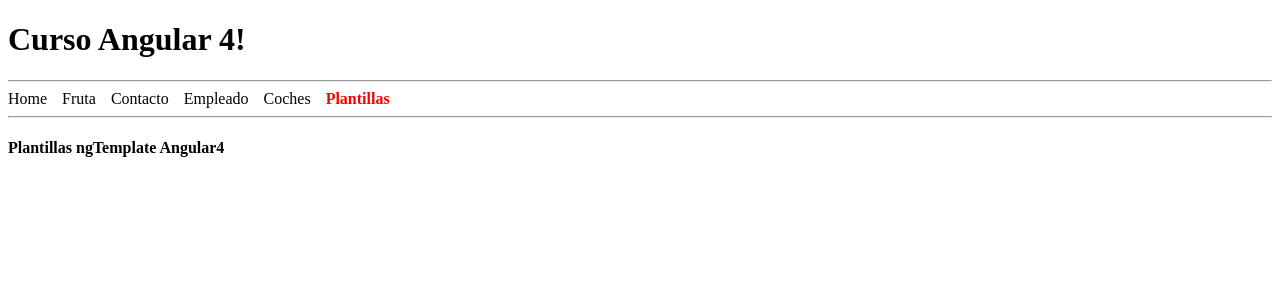
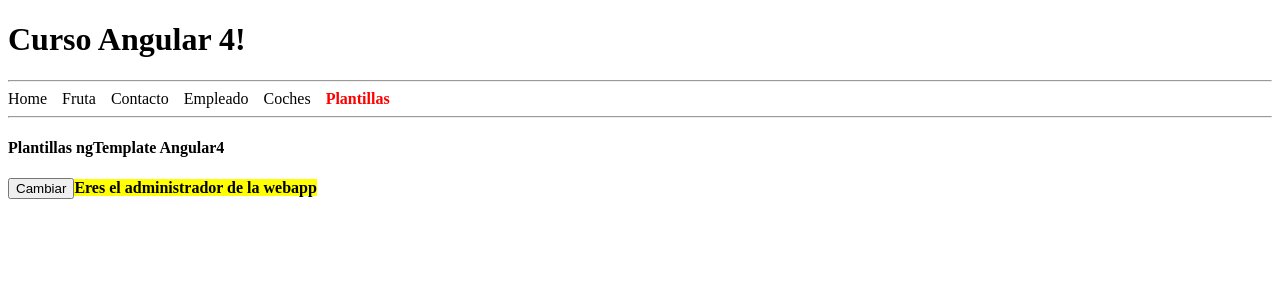
Before and after one commit to evuzLearn/angular4, an Angular app: page /plantillas in a window 1280 px wide. Shown: the top 300 px of the page. Built offline with nearby package versions, Linux system fonts and the light colour scheme.

Commit message:
If/Else using ngTemplate

```diff
--- a/src/app/plantillas/plantillas.component.html
+++ b/src/app/plantillas/plantillas.component.html
@@ -1 +1,11 @@
 <h4>{{titulo}}</h4>
+
+<div *ngIf="administrador; else noAdmin">
+  <button (click)="cambiarAdministrador(false)">Cambiar</button>
+  <strong style="background:yellow;">Eres el administrador de la webapp</strong>
+</div>
+
+<ng-template #noAdmin>
+  <button (click)="cambiarAdministrador(true)">Cambiar</button>
+  <strong style="background:red;color:white;">No eres el administrador de la webapp</strong>
+</ng-template>
--- a/src/app/plantillas/plantillas.component.ts
+++ b/src/app/plantillas/plantillas.component.ts
@@ -7,9 +7,16 @@ import { Component, OnInit } from '@angular/core';
 
 export class PlantillasComponent implements OnInit {
   public titulo: string;
+  public administrador: boolean;
+
   constructor() {
     this.titulo = 'Plantillas ngTemplate Angular4';
+    this.administrador = true;
   }
 
   ngOnInit() { }
+
+  cambiarAdministrador(value) {
+    this.administrador = value;
+  }
 }
```
